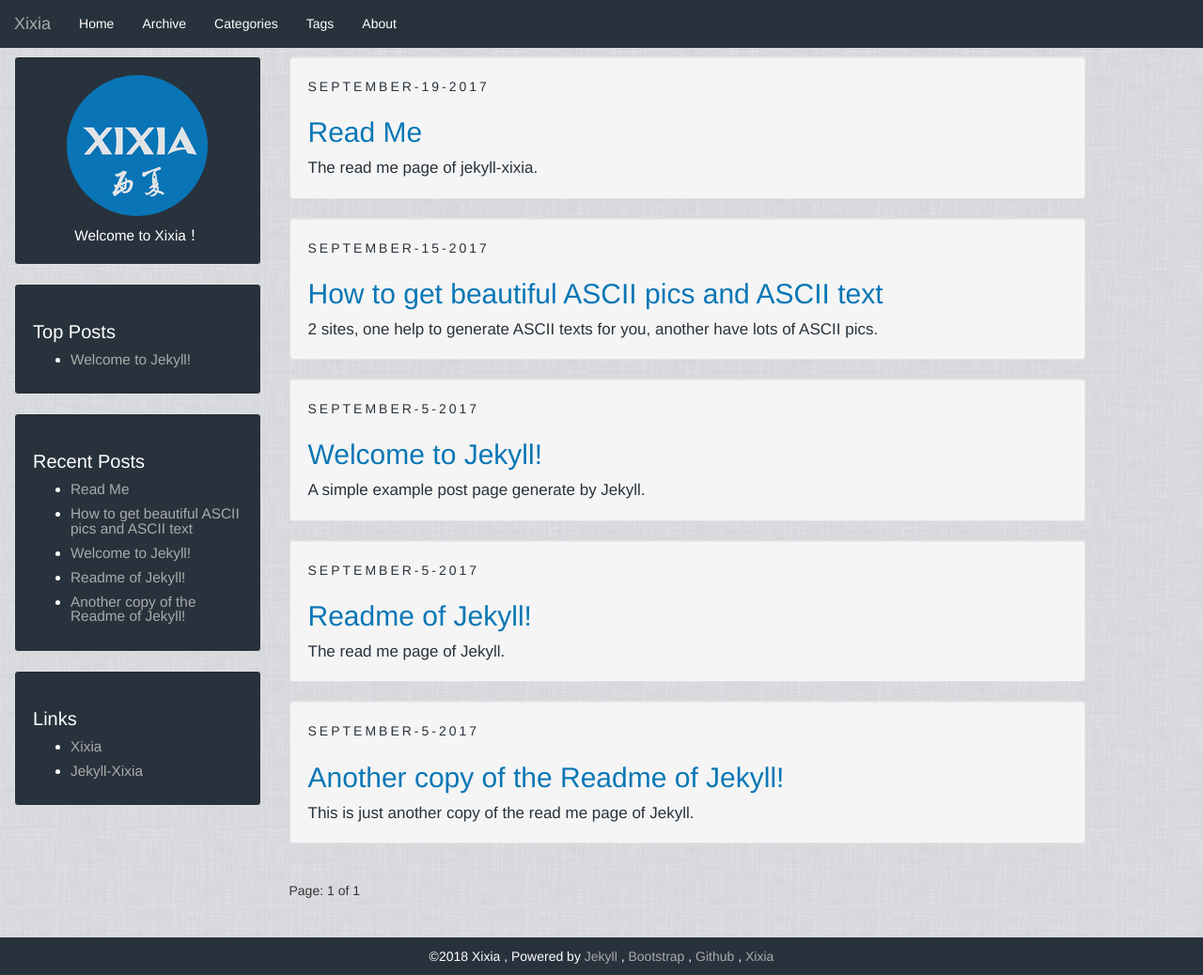
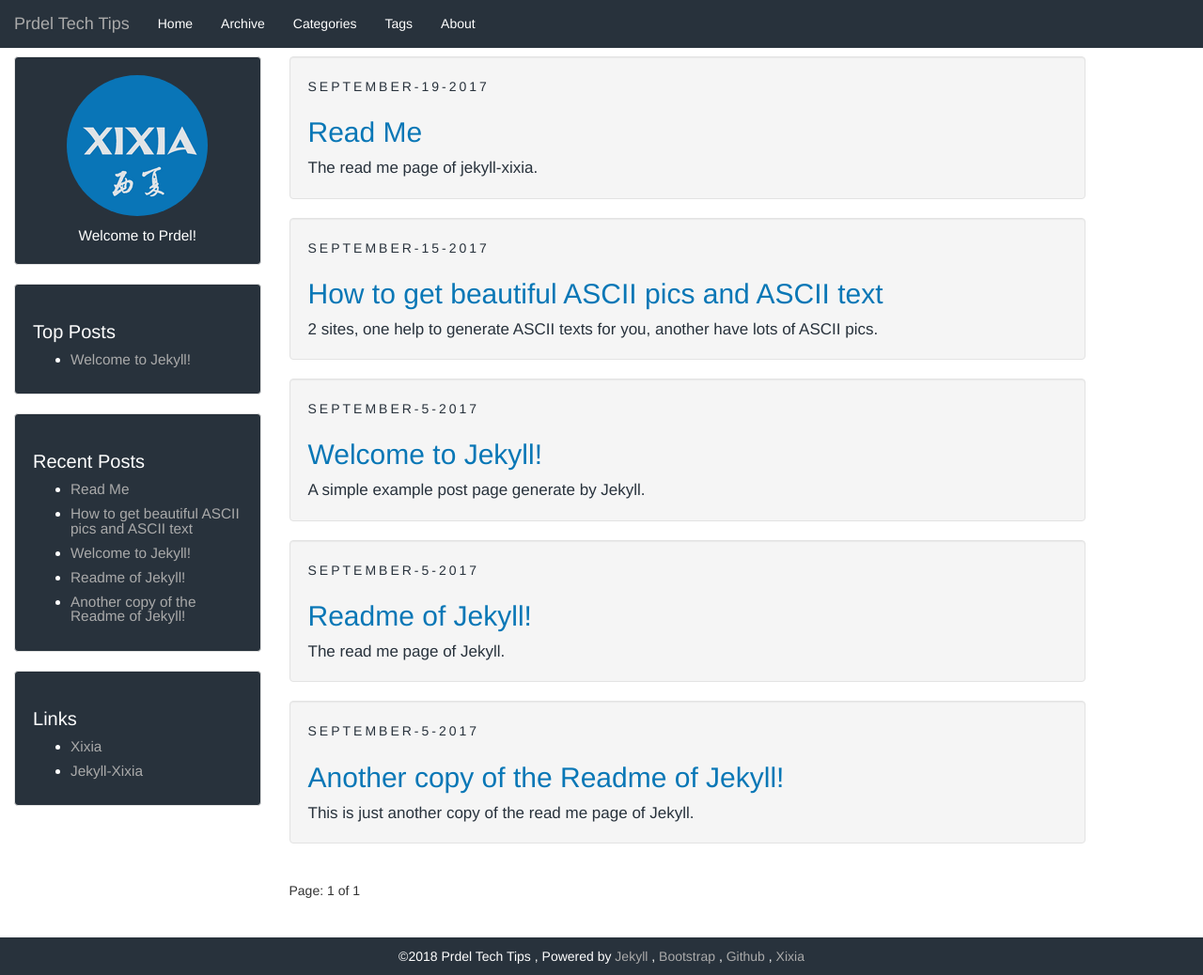
Before and after one commit to prdeltechtips/PrdelTechTips, a Jekyll site: the page built from index.html, in a window 1280 px wide and 1038 px high. Shown: the whole window at 94% size. Built offline with Jekyll 4.4.1, drawn with Linux system fonts in a browser that asks for light colours; the list of posts is cut into pages by our own code.

Commit message:
Update _config.yml

```diff
--- a/_config.yml
+++ b/_config.yml
@@ -1,16 +1,16 @@
 # Jekyll configuration
 
-name: Xixia
-description: Welcome to Xixia！
+name: Prdel Tech Tips
+description: Welcome to Prdel!
 
 # url is currently only used only for the RSS feed in feed.xml
-url: https://github.com/zxixia/jekyll-xixia
+url: https://github.com/prdeltechtips/PrdelTechTips.github.io
 
 # baseurl will often be '', but for a project page on gh-pages, it needs to
 # be the project name.
 # *** IMPORTANT: If your local "jekyll serve" throws errors change this to '' or
 #     run it like so: jekyll serve --baseurl=''
-baseurl: '/jekyll-xixia'
+baseurl: '/PrdelTechTips.github.io'
 ## default date_format
 date_format:
   title: "%B-%-d-%Y"
```
